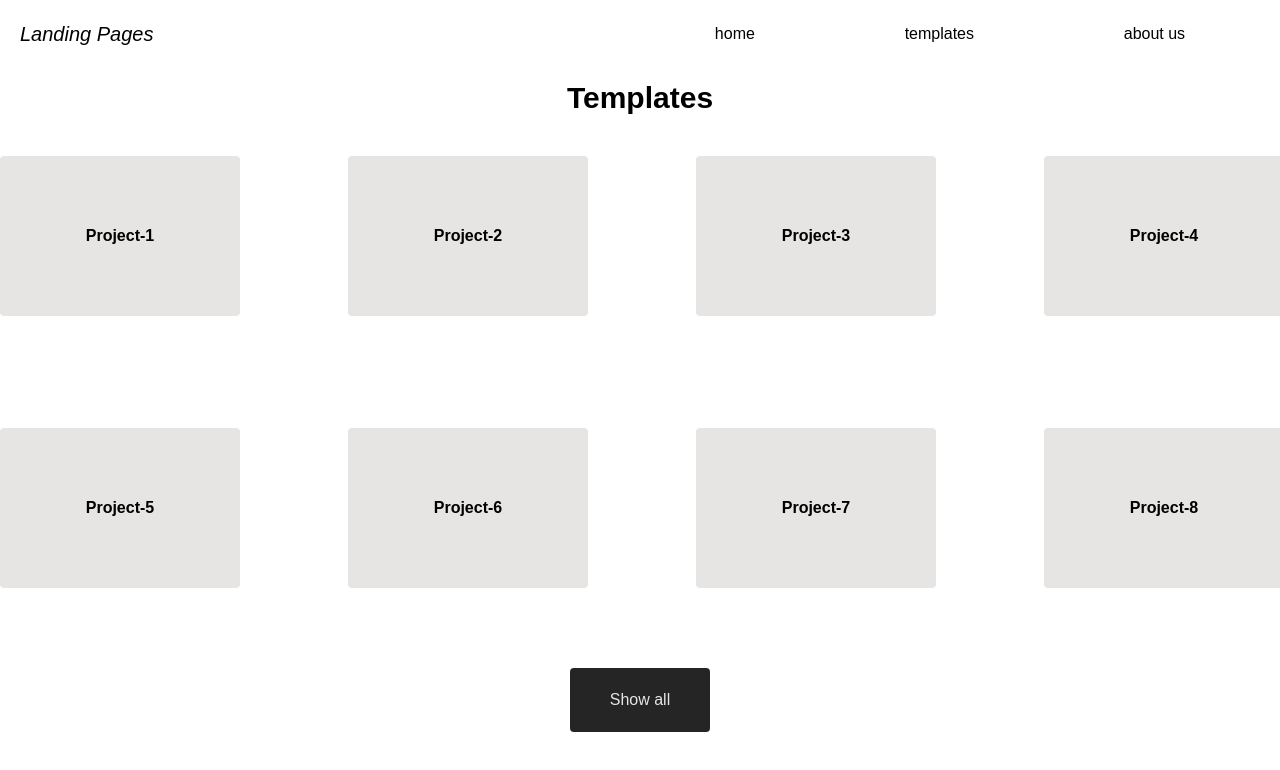
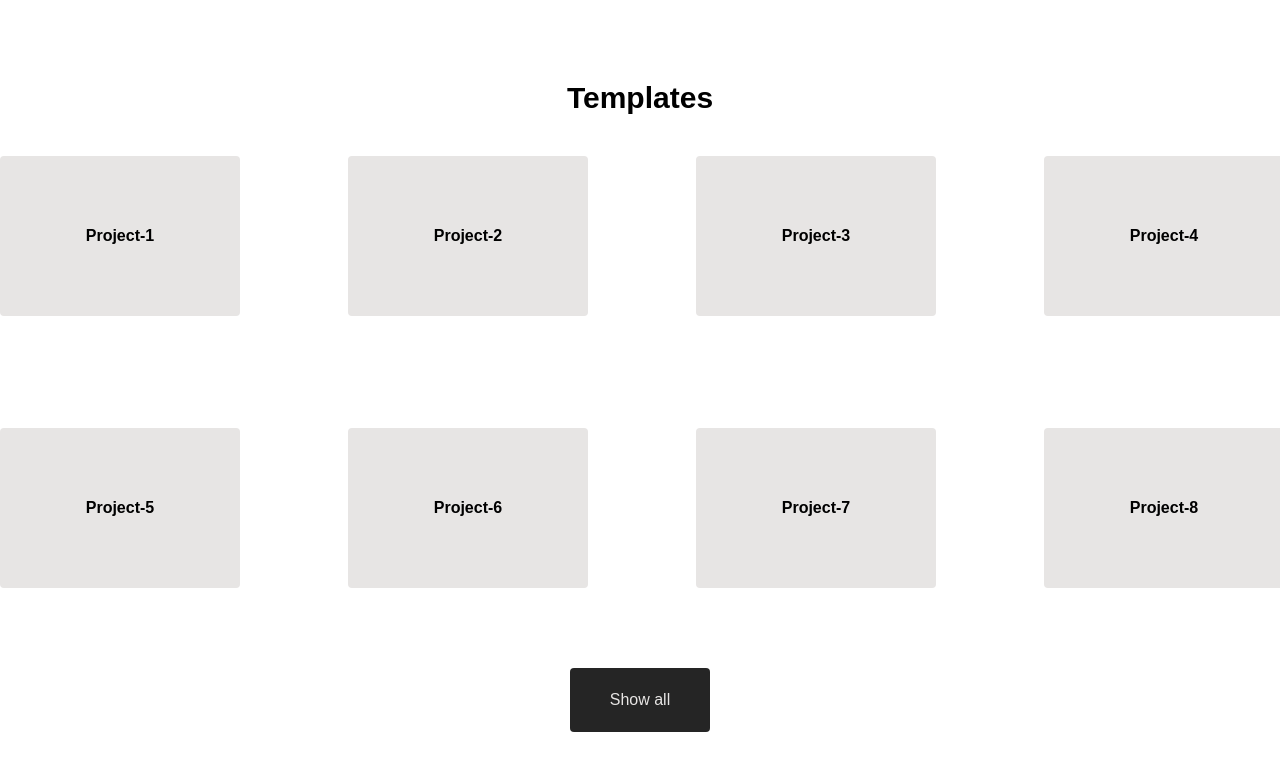
Before and after one commit to tia-cin/Landing-Pages, a React (Create React App) app: page /templates in a window 1280 px wide. Shown: the top 770 px of the page. Built offline with nearby package versions, Linux system fonts and the light colour scheme.

Commit message:
app routes fixed

```diff
--- a/src/components/Navbar.tsx
+++ b/src/components/Navbar.tsx
@@ -1,16 +1,41 @@
-import React from 'react'
+import React from "react";
+import { useLocation, Link } from "react-router-dom";
 
 export const Navbar: () => JSX.Element = () => {
+  const { hash, pathname } = useLocation();
+
+  console.log(hash, pathname);
+
   return (
-    <nav className='fixed top-0 flex items-center justify-between w-full px-5 mt-5'>
-        <div className='text-xl italic'>Landing Pages</div>
-        <div className='w-1/2'>
-            <ul className='flex justify-around'>
-                <li><a href='#home'>home</a></li>
-                <li><a href='#projects'>templates</a></li>
-                <li><a href='#about-us'>about us</a></li>
-            </ul>
-        </div>
+    <nav className="fixed top-0 flex items-center justify-between w-full px-5 mt-5">
+      <div className="text-xl italic">Landing Pages</div>
+      <div className="w-1/2">
+        {pathname === "/" ? (
+          <ul className="flex justify-around">
+            <li>
+              <a href="#home">home</a>
+            </li>
+            <li>
+              <a href="#projects">templates</a>
+            </li>
+            <li>
+              <a href="#about-us">about us</a>
+            </li>
+          </ul>
+        ) : (
+          <ul className="flex justify-around">
+            <li>
+              <Link to="/#home">home</Link>
+            </li>
+            <li>
+              <Link to="/#projects">templates</Link>
+            </li>
+            <li>
+              <Link to="/#about-us">about us</Link>
+            </li>
+          </ul>
+        )}
+      </div>
     </nav>
-  )
-}
+  );
+};
--- a/src/index.tsx
+++ b/src/index.tsx
@@ -8,6 +8,7 @@ import { Projects } from "./pages/Projects";
 import {
   Project1,
   Project10,
+  Project11,
   Project2,
   Project3,
   Project4,
@@ -24,7 +25,6 @@ const root = ReactDOM.createRoot(
 );
 root.render(
   <React.StrictMode>
-    <Navbar />
     <BrowserRouter>
       <Routes>
         <Route path="/" element={<App />} />
@@ -39,7 +39,7 @@ root.render(
         <Route path="/templates/project-8" element={<Project8 />} />
         <Route path="/templates/project-9" element={<Project9 />} />
         <Route path="/templates/project-10" element={<Project10 />} />
-        <Route path="/templates/project-11" element={<Project10 />} />
+        <Route path="/templates/project-11" element={<Project11 />} />
       </Routes>
     </BrowserRouter>
   </React.StrictMode>
--- a/src/pages/Projects.tsx
+++ b/src/pages/Projects.tsx
@@ -1,12 +1,13 @@
 import React from "react";
 import { useLocation, Link } from "react-router-dom";
+import { Navbar } from "../components/Navbar";
 
 export const Projects: React.FC = () => {
   const { search } = useLocation();
   const allItems: number[] = [1, 2, 3, 4, 5, 6, 7, 8];
 
   if (search.includes("all")) {
-    allItems.push(8, 9, 10, 11, 12, 14, 15);
+    allItems.push(9, 10, 11, 12, 14, 15);
   }
 
   return (
@@ -16,6 +17,7 @@ export const Projects: React.FC = () => {
         search.includes("all") && "bg-light-gray"
       }`}
     >
+      {search.includes("all") && <Navbar />}
       <h2 className="text-3xl font-bold mt-20">Templates</h2>
       <div className="grid grid-cols-4 gap-28 mt-10">
         {allItems.map((e) => (
```
Also changed, not shown: src/App.tsx (+12 -13 lines).
